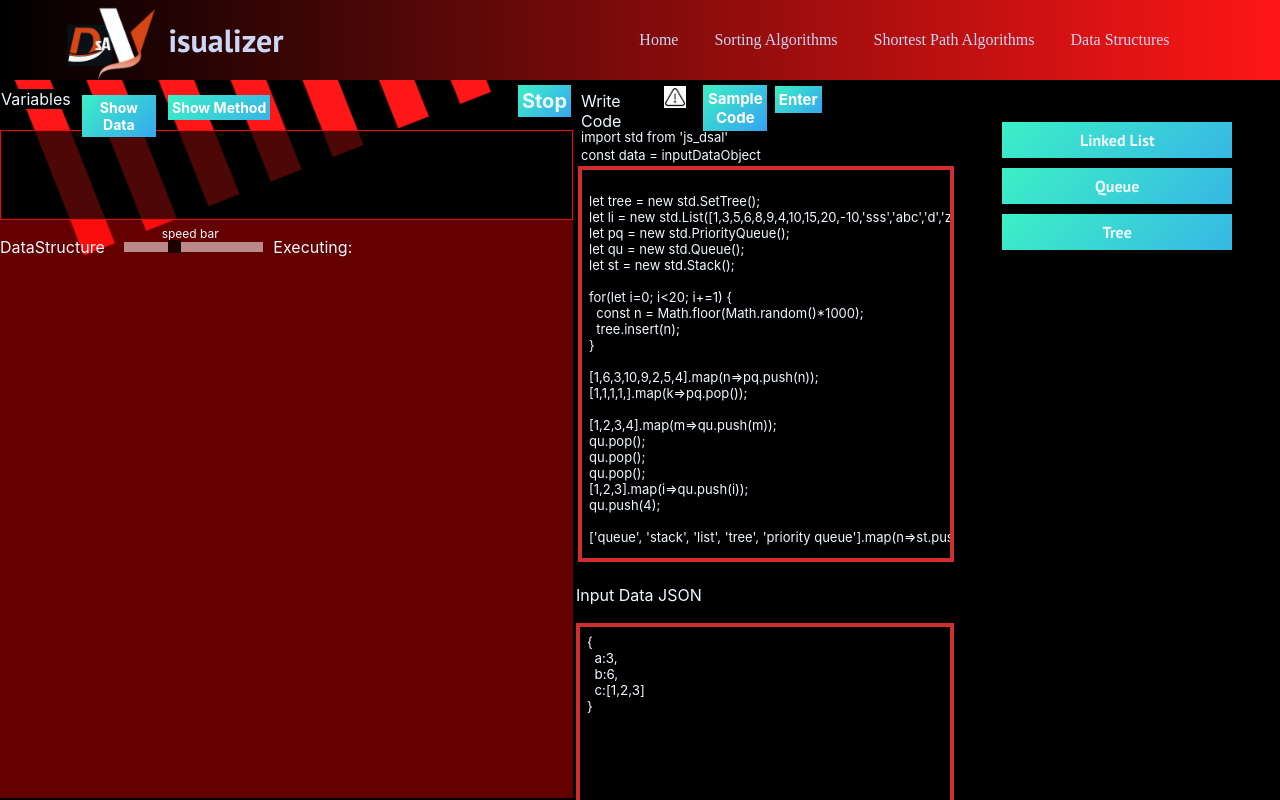
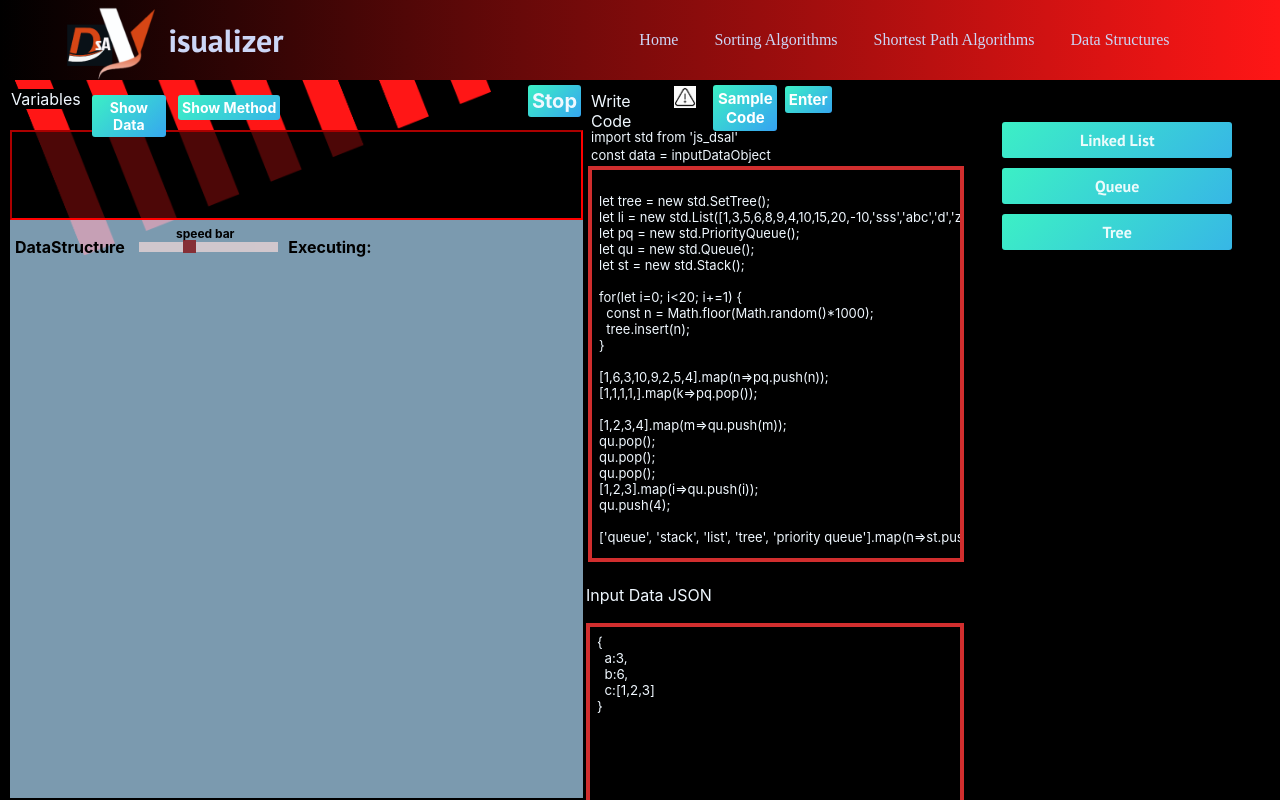
Before and after one commit to Jordiak/Visualizer, a React (Create React App) app: page /data-structures in a window 1280 px wide. Shown: the top 800 px of the page. Built offline with nearby package versions, Linux system fonts and the light colour scheme; what js_dsal would draw is missing.

Commit message:
fixed other ui elements

```diff
--- a/src/App.css
+++ b/src/App.css
@@ -75,6 +75,7 @@
   background-repeat: no-repeat;
 }
 .DSleft {
+  margin-left: 10px;
   width: 75%;
   float: left;
 }
--- a/src/components/InputSection.js
+++ b/src/components/InputSection.js
@@ -56,13 +56,11 @@ class InputSection extends Component {
         {(this.state.showCaution)?
         <div className='coverDom'>
         <div className='cautionContent'>
-          <p className='linestyle'>1. Declare variables at the top of the scope block.</p>
-          <p className='linestyle'>2. Semicolon is need to the end of line</p>
-          <p className='linestyle'>3. Method Chaining does not animationized</p>
-          <p className='linestyle'>4. The method in parameter does not animationized</p>
-          <p className='linestyle'>5. Paste the '.' and name</p>
-          <p className='linestyle'>6. Make toString() function to object data. This shows you 6 characters</p>
-          <button className='input-button-close' onClick={this.changeShow}>close</button>
+          <p className='linestyle'>1. Declare the variables at the top of the scope block.</p>
+          <p className='linestyle'>2. Semicolon is needed at the end of each line</p>
+          <p className='linestyle'>3. Method Chaining is not animated</p>
+          <p className='linestyle'>4. The method in parameter is not animated</p>
+          <button className='input-button-close' onClick={this.changeShow}>Close</button>
         </div>
         </div>
         :null}
--- a/src/components/pages/sorting.css
+++ b/src/components/pages/sorting.css
@@ -9,17 +9,18 @@
 }
 .cell {
   flex: 0.5;
-  margin: 1px;
+  margin: 1.5px;
   display: flex;
   resize: horizontal;
   position: relative;
   align-items: flex-start;
-  background-color: #d6d6d6;
+  background-color: rgba(175, 218, 248, 0.911);
   transition: all 0.4s ease-in;
+  border-radius: 3px;
 }
 .cell.done {
-  background-color: #beff89;
-  border-color: #beff89;
+  background-color: #03af20;
+  border-color: #03af20;
   transition: all 0.4s ease-out;
 }
 .cell.current {
@@ -36,7 +37,7 @@ button {
   padding: 10px;
   margin: 10px;
   color: rgba(255, 255, 255, 0.9);
-  border-radius: 0px;
+  border-radius: 3px;
   background: linear-gradient(-45deg, #ffa63d, #ff3d77, #338aff, #3cf0c5);
   background-size: 600%;
   animation: anime 16s linear infinite;
--- a/src/components/pathFindingVisualizer/Node/Node.css
+++ b/src/components/pathFindingVisualizer/Node/Node.css
@@ -6,11 +6,11 @@
 }
 
 .node-finish {
-  background-color: red;
+  background-color: rgb(192, 43, 43);
 }
 
 .node-start {
-  background-color: green;
+  background-color: rgb(83, 83, 238);
 }
 
 .node-visited {
--- a/src/components/sortingNavbar.jsx
+++ b/src/components/sortingNavbar.jsx
@@ -15,7 +15,7 @@ class Navbar extends React.Component {
             { value: 5, type: 'Heap Sort' },
 		],
 		lengths: [10, 20, 30, 40, 50, 60, 70, 80, 90, 100],
-		speeds: [0.50, 0.75, 1.00, 2.00, 4.00,8.00,16.00,32.00]
+		speeds: [0.50, 0.75, 1.00, 2.00, 4.00,8.00,16.00,32.00,64.00,128.00]
     };
 
     // prevent the default link behaviour for navbar
--- a/src/stylesheet/ShowContainer.css
+++ b/src/stylesheet/ShowContainer.css
@@ -3,7 +3,7 @@ div.show-container {
   height: 64.3%;
   float: left;
   color: aliceblue;
-  background-color: rgba(248, 0, 0, 0.404);
+  background-color:  rgba(175, 218, 248, 0.705);
   font-family: -apple-system, BlinkMacSystemFont, "Segoe UI", Roboto, Oxygen,
     Ubuntu, Cantarell, "Open Sans", "Helvetica Neue", sans-serif;
 }
@@ -21,12 +21,13 @@ div.drawing {
 div.text-show2 {
   width: 20%;
   height: 6.6%;
-  margin: 0;
+  margin-left: 5px;
   margin-top: 3%;
   float: left;
   position: relative;
   text-align: middle;
-  color: aliceblue;
+  color: black;
+  font-weight: bold;
   font-family: -apple-system, BlinkMacSystemFont, "Segoe UI", Roboto, Oxygen,
     Ubuntu, Cantarell, "Open Sans", "Helvetica Neue", sans-serif;
 }
@@ -48,7 +49,8 @@ div.text-show2 {
   height: 8px;
   margin: 2px;
   font-size: 12px;
-  color: aliceblue;
+  font-weight: bold;
+  color: black;
   font-family: -apple-system, BlinkMacSystemFont, "Segoe UI", Roboto, Oxygen,
     Ubuntu, Cantarell, "Open Sans", "Helvetica Neue", sans-serif;
 }
@@ -58,7 +60,7 @@ div.text-show2 {
   -webkit-appearance: none; /* Override default CSS styles */
   width: 100%; /* Full-width */
   height: 10px; /* Specified height */
-  background-color: #dfc5c5; /* Grey background */
+  background-color: #f5dada; /* Grey background */
   color: aliceblue;
   outline: none; /* Remove outline */
   opacity: 0.7; /* Set transparency (for mouse-over effects on hover) */
@@ -79,7 +81,7 @@ div.text-show2 {
   appearance: none;
   width: 13px; /* Set a specific slider handle width */
   height: 13px; /* Slider handle height */
-  background: rgb(0, 0, 0); /* Green background */
+  background: rgb(139, 3, 3); /* Green background */
   cursor: pointer; /* Cursor on hover */
 }
 
@@ -98,7 +100,8 @@ div.text-show3 {
   float: left;
   position: relative;
   text-align: middle;
-  color: aliceblue;
+  color: black;
+  font-weight: bold;
   font-family: -apple-system, BlinkMacSystemFont, "Segoe UI", Roboto, Oxygen,
     Ubuntu, Cantarell, "Open Sans", "Helvetica Neue", sans-serif;
 }
@@ -123,7 +126,7 @@ div.text-show3 {
   float: left;
   position: relative;
   text-align: middle;
-  color: aliceblue;
+  color: black;
   font-family: -apple-system, BlinkMacSystemFont, "Segoe UI", Roboto, Oxygen,
     Ubuntu, Cantarell, "Open Sans", "Helvetica Neue", sans-serif;
 }
--- a/src/stylesheet/ShowDatas.css
+++ b/src/stylesheet/ShowDatas.css
@@ -9,9 +9,9 @@ div.show-datas {
 svg.data-svg {
   width: 99.5%;
   height: 100%;
-  border-width: 1px;
+  border-width: 2px;
   border-color: red;
-  border-style: solid;
+  border-style:inset;
   background-color: rgba(0, 0, 0, 0.479);
   color: aliceblue;
 }
```
